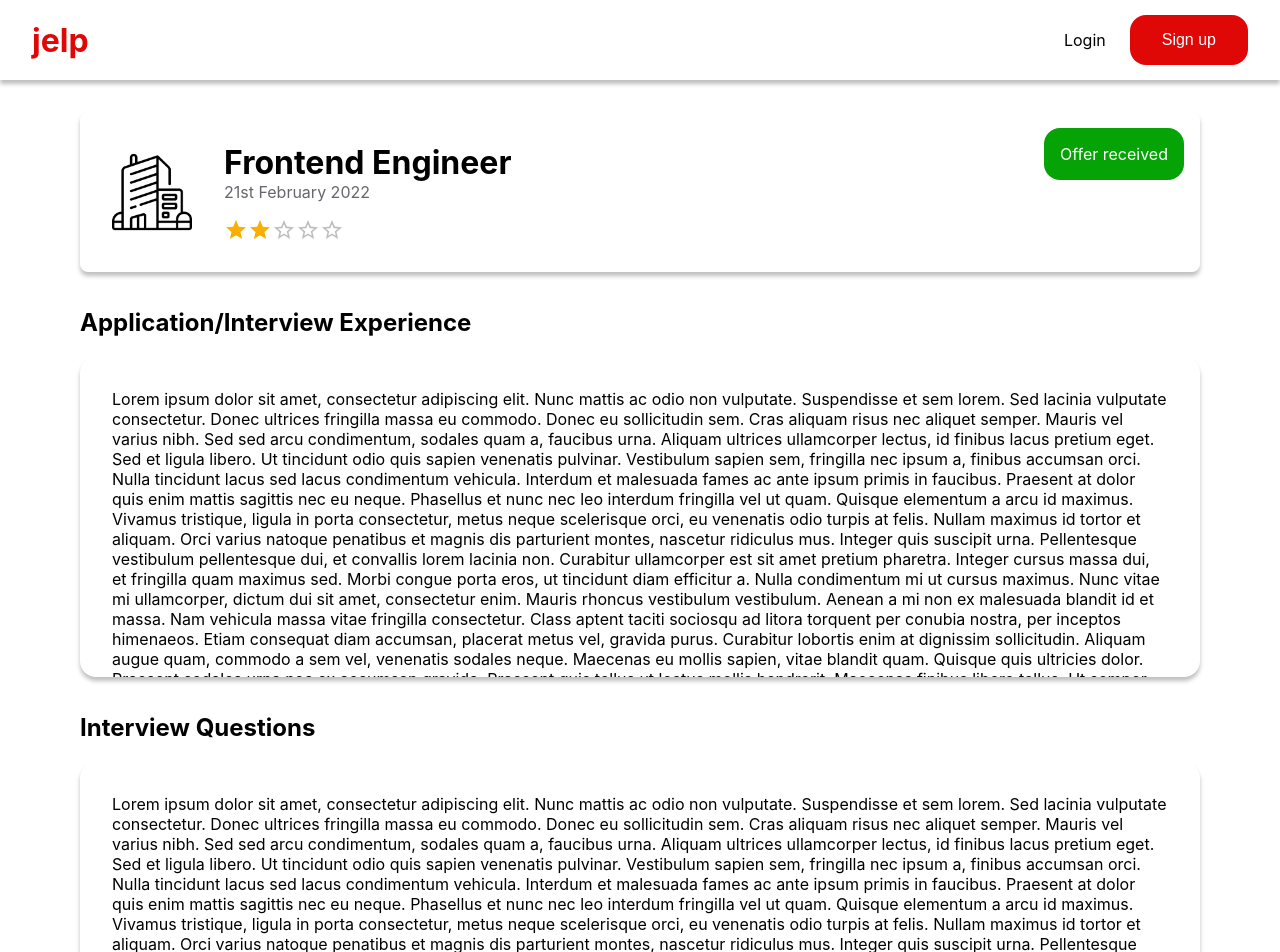
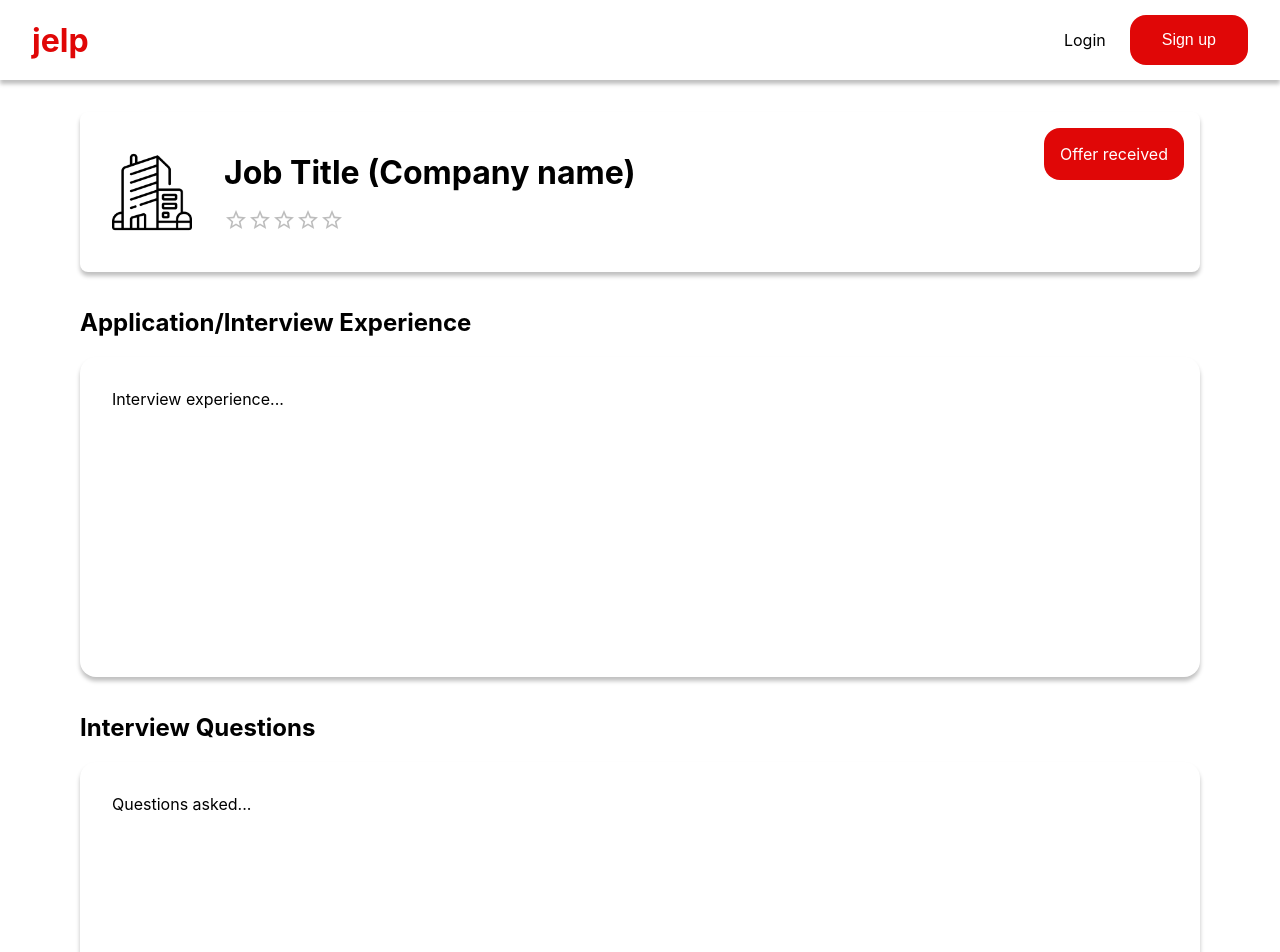
Before and after one commit to casio987/jelp, a React (Create React App) app in the folder client/: page /view/interview/1 in a window 1280 px wide. Shown: the top 952 px of the page. Built offline with nearby package versions, Linux system fonts and the light colour scheme; no server answers.

Commit message:
feat(frontend): update interview review page with api call and happy/unhappy paths

```diff
--- a/client/src/pages/InterviewReviewPage/InterviewReviewPage.tsx
+++ b/client/src/pages/InterviewReviewPage/InterviewReviewPage.tsx
@@ -6,41 +6,89 @@ import { Rating } from "@mui/material";
 import ReviewPreviewCard from "../../components/ReviewPreviewCard/ReviewPreviewCard";
 import { useParams } from "react-router-dom";
 import { Palette } from "../../components/Palette";
+import { useEffect, useState } from "react";
+import { getInterviewReview } from "../../api/interview";
+import ErrorPopup from "../../components/Popup/Popup";
+import LoadingOverlay from "../../components/LoadingOverlay/LoadingOverlay";
 
 const InterviewReviewPage = () => {
   const { interviewReviewId } = useParams();
-  console.log(interviewReviewId);
-  // TODO: replace placholder text with fetch to grab data
+
+  const [errorMsg, setErrorMsg] = useState<string>("");
+  const [isLoading, setIsLoading] = useState<boolean>(true);
+  const [jobTitle, setJobTitle] = useState<string>("Job Title");
+  const [companyName, setCompanyName] = useState<string>("Company name");
+  const [experience, setExperience] = useState<string>("Interview experience...");
+  const [questionsAsked, setQuestionsAsked] = useState<string>("Questions asked...");
+  const [rating, setRating] = useState<number>(0);
+  const [offerReceived, setOfferReceived] = useState<boolean>(false);
+  const [dateOfPost, setDateOfPost] = useState<string>("");
+
+  const loadInterviewReview = async () => {
+    try {
+      const { status, data } = await getInterviewReview(interviewReviewId!);
+      if (status === 200) {
+        setJobTitle(data.jobTitle);
+        setCompanyName(data.atCompany);
+        setExperience(data.experience);
+        setQuestionsAsked(data.questionsAsked);
+        setRating(data.rating);
+        setOfferReceived(data.offerReceived);
+        setDateOfPost(data.createdAt);
+      } else {
+        setErrorMsg(String(data));
+      }
+      setIsLoading(false);
+    } catch (err: any) {
+      setErrorMsg("A network error occurred. Please try again.");
+      setIsLoading(false);
+    }
+  };
+
+  useEffect(() => {
+    loadInterviewReview();
+    // eslint-disable-next-line
+  }, [])
 
   return (
     <InterviewReviewPageContainer>
+      <ErrorPopup
+        isOpen={errorMsg !== ""}
+        popupMessage={errorMsg}
+        handleClose={() => setErrorMsg("")}
+        type="error"
+      />
+      {isLoading
+        ? <LoadingOverlay isOpen={isLoading} />
+        : (
+          <>
             <Header />
             <MainBodyContainer>
               <TopContainer>
                 {/* TODO: current placeholder till i figure out how to store images in db */}
                 <img src={CompanyIcon} alt="companyLogo" />
                 <TopCenterContainer>
-            <h1>Frontend Engineer</h1>
-            <p>21st February 2022</p>
-            <Rating value={2} readOnly />
+                  <h1>{`${jobTitle} (${companyName})`}</h1>
+                  <p>{dateOfPost}</p>
+                  <Rating value={rating} readOnly />
                 </TopCenterContainer>
-          <Tag backgroundColor={Palette.jelpGreen}>Offer received</Tag>
+                <Tag
+                  backgroundColor={offerReceived ? Palette.jelpGreen : Palette.jelpRed}
+                >
+                  Offer received
+                </Tag>
               </TopContainer>
               <h2>Application/Interview Experience</h2>
               <BodyContainer>
                 <p>
-            Lorem ipsum dolor sit amet, consectetur adipiscing elit. Nunc mattis ac odio non vulputate. Suspendisse et sem lorem. Sed lacinia vulputate consectetur. Donec ultrices fringilla massa eu commodo. Donec eu sollicitudin sem. Cras aliquam risus nec aliquet semper. Mauris vel varius nibh. Sed sed arcu condimentum, sodales quam a, faucibus urna. Aliquam ultrices ullamcorper lectus, id finibus lacus pretium eget.
-            Sed et ligula libero. Ut tincidunt odio quis sapien venenatis pulvinar. Vestibulum sapien sem, fringilla nec ipsum a, finibus accumsan orci. Nulla tincidunt lacus sed lacus condimentum vehicula. Interdum et malesuada fames ac ante ipsum primis in faucibus. Praesent at dolor quis enim mattis sagittis nec eu neque. Phasellus et nunc nec leo interdum fringilla vel ut quam. Quisque elementum a arcu id maximus. Vivamus tristique, ligula in porta consectetur, metus neque scelerisque orci, eu venenatis odio turpis at felis.
-            Nullam maximus id tortor et aliquam. Orci varius natoque penatibus et magnis dis parturient montes, nascetur ridiculus mus. Integer quis suscipit urna. Pellentesque vestibulum pellentesque dui, et convallis lorem lacinia non. Curabitur ullamcorper est sit amet pretium pharetra. Integer cursus massa dui, et fringilla quam maximus sed. Morbi congue porta eros, ut tincidunt diam efficitur a.
-            Nulla condimentum mi ut cursus maximus. Nunc vitae mi ullamcorper, dictum dui sit amet, consectetur enim. Mauris rhoncus vestibulum vestibulum. Aenean a mi non ex malesuada blandit id et massa. Nam vehicula massa vitae fringilla consectetur. Class aptent taciti sociosqu ad litora torquent per conubia nostra, per inceptos himenaeos. Etiam consequat diam accumsan, placerat metus vel, gravida purus. Curabitur lobortis enim at dignissim sollicitudin. Aliquam augue quam, commodo a sem vel, venenatis sodales neque. Maecenas eu mollis sapien, vitae blandit quam. Quisque quis ultricies dolor. Praesent sodales urna nec ex accumsan gravida. Praesent quis tellus ut lectus mollis hendrerit. Maecenas finibus libero tellus. Ut semper posuere metus, at maximus orci facilisis in. Vestibulum ante ipsum primis in faucibus orci luctus et ultrices posuere cubilia curae;         </p>
+                  {experience}
+                </p>
               </BodyContainer>
               <h2>Interview Questions</h2>
               <BodyContainer>
                 <p>
-            Lorem ipsum dolor sit amet, consectetur adipiscing elit. Nunc mattis ac odio non vulputate. Suspendisse et sem lorem. Sed lacinia vulputate consectetur. Donec ultrices fringilla massa eu commodo. Donec eu sollicitudin sem. Cras aliquam risus nec aliquet semper. Mauris vel varius nibh. Sed sed arcu condimentum, sodales quam a, faucibus urna. Aliquam ultrices ullamcorper lectus, id finibus lacus pretium eget.
-            Sed et ligula libero. Ut tincidunt odio quis sapien venenatis pulvinar. Vestibulum sapien sem, fringilla nec ipsum a, finibus accumsan orci. Nulla tincidunt lacus sed lacus condimentum vehicula. Interdum et malesuada fames ac ante ipsum primis in faucibus. Praesent at dolor quis enim mattis sagittis nec eu neque. Phasellus et nunc nec leo interdum fringilla vel ut quam. Quisque elementum a arcu id maximus. Vivamus tristique, ligula in porta consectetur, metus neque scelerisque orci, eu venenatis odio turpis at felis.
-            Nullam maximus id tortor et aliquam. Orci varius natoque penatibus et magnis dis parturient montes, nascetur ridiculus mus. Integer quis suscipit urna. Pellentesque vestibulum pellentesque dui, et convallis lorem lacinia non. Curabitur ullamcorper est sit amet pretium pharetra. Integer cursus massa dui, et fringilla quam maximus sed. Morbi congue porta eros, ut tincidunt diam efficitur a.
-            Nulla condimentum mi ut cursus maximus. Nunc vitae mi ullamcorper, dictum dui sit amet, consectetur enim. Mauris rhoncus vestibulum vestibulum. Aenean a mi non ex malesuada blandit id et massa. Nam vehicula massa vitae fringilla consectetur. Class aptent taciti sociosqu ad litora torquent per conubia nostra, per inceptos himenaeos. Etiam consequat diam accumsan, placerat metus vel, gravida purus. Curabitur lobortis enim at dignissim sollicitudin. Aliquam augue quam, commodo a sem vel, venenatis sodales neque. Maecenas eu mollis sapien, vitae blandit quam. Quisque quis ultricies dolor. Praesent sodales urna nec ex accumsan gravida. Praesent quis tellus ut lectus mollis hendrerit. Maecenas finibus libero tellus. Ut semper posuere metus, at maximus orci facilisis in. Vestibulum ante ipsum primis in faucibus orci luctus et ultrices posuere cubilia curae;         </p>
+                  {questionsAsked}
+                </p>
               </BodyContainer>
               <h2>Other interview reviews for this company</h2>
               <OtherContainer>
@@ -68,6 +116,9 @@ const InterviewReviewPage = () => {
               </OtherContainer>
             </MainBodyContainer>
             <Footer/>
+          </>
+        )
+      }
     </InterviewReviewPageContainer>
   );
 };
```
Lines whose indentation alone changed are shown as unchanged.
